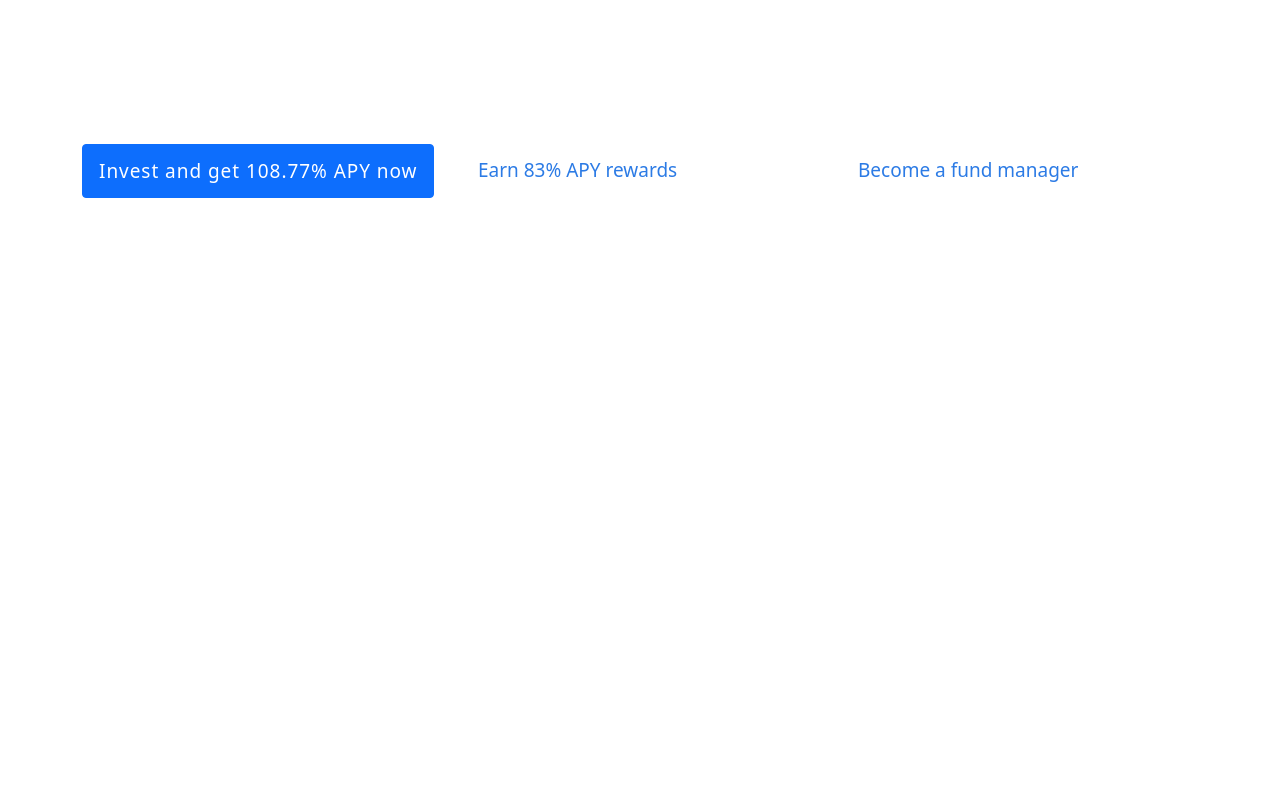
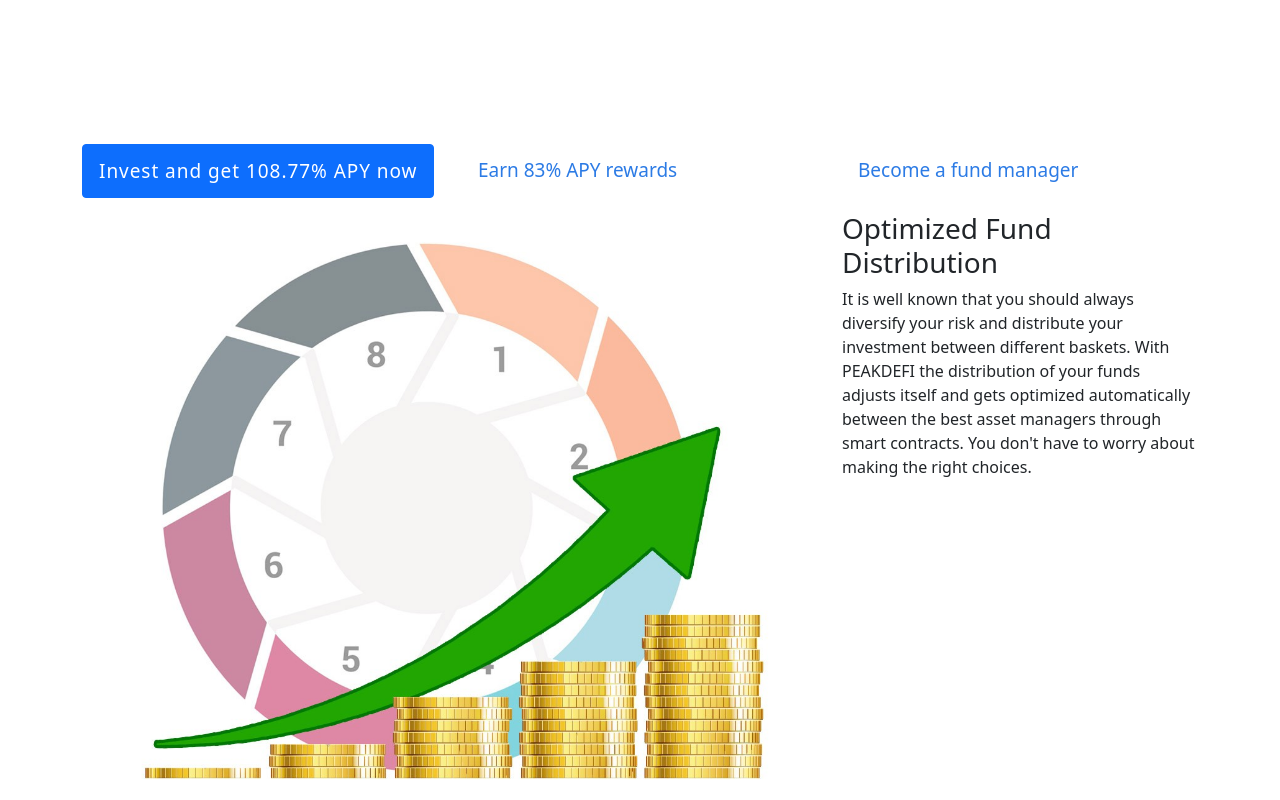
Before and after one commit to NhanTruong0411/smartcontract-client, a React (Create React App) app: page / in a window 1280 px wide. Shown: the part 773-1573 px from the top of the page. Before the commit the page ends 985 px from the top, so only its background shows below. Built offline with nearby package versions, Linux system fonts and the light colour scheme.

Commit message:
StepMoney Comp

```diff
--- a/src/App.js
+++ b/src/App.js
@@ -5,6 +5,7 @@ import './App.css';
 import DearAll from './Components/DearAll';
 import IdeaCore from './Components/IdeaCore';
 import SaleOff from './Components/SaleOff'
+import StepGetMoney from './Components/StepGetMoney'
 
 function App() {
   return (
@@ -12,6 +13,7 @@ function App() {
       <DearAll/>
       <IdeaCore/>
       <SaleOff/>
+      <StepGetMoney/>
 
       {/* <GetStarted />
       <ConnectedProtocols />
--- a/src/Components/SaleOff.js
+++ b/src/Components/SaleOff.js
@@ -6,7 +6,8 @@ import './SaleOff/SaleOff.scss'
 
 function SaleOff() {
     return(
-        <Container>
+       <div className="sale-off">
+            <Container>
             <Row>
                 <Col>
                     <Button variant="primary" className="Sale__button">Invest and get 108.77% APY now</Button>
@@ -19,6 +20,7 @@ function SaleOff() {
                 </Col>
             </Row>
         </Container>
+       </div>
     )
 }
 
--- a/src/Components/SaleOff/SaleOff.scss
+++ b/src/Components/SaleOff/SaleOff.scss
@@ -1,21 +1,23 @@
-$font-size:19px;
+$font-size: 19px;
 $color: #2c7be5;
 
-.Sale__button{
+.sale-off {
+    .Sale__button {
         font-size: $font-size;
         font-weight: 500;
         padding: 12px 16px;
     }
 
-.Sale__item{
+    .Sale__item {
         font-size: $font-size;
         color: $color;
         font-weight: 400;
         padding: 12px 16px;
     }
 
-.Sale__item:hover{
+    .Sale__item:hover {
         content: "";
         cursor: pointer;
         color: #1657af;
     }
+}
--- /dev/null
+++ b/src/Components/StepGetMoney.js
@@ -0,0 +1,29 @@
+import React from 'react';
+import { Container, Col, Row } from 'react-bootstrap';
+import 'bootstrap/dist/css/bootstrap.min.css';
+import './StepGetMoney/StepGetMoney.scss'
+import peakImage from './StepGetMoney/image/Peak-DeFi-Optimization.jpg'
+
+
+
+function StepGetMoney() {
+
+    return (
+        <Container>
+            <Row>
+                <Col lg="8">
+                    <img src={peakImage} className="peak__img" alt="peak" />
+                </Col>
+                <Col lg="4">
+                    <h3 className="step__heading">Optimized Fund Distribution</h3>
+                    <p className="Sale__item">It is well known that you should always diversify your risk and distribute your investment between different baskets.
+                        With PEAKDEFI the distribution of your funds adjusts itself and gets optimized automatically between the best asset managers through smart contracts.
+                        You don't have to worry about making the right choices.
+                    </p>
+                </Col>
+            </Row>
+        </Container>
+    )
+}
+
+export default StepGetMoney;
--- /dev/null
+++ b/src/Components/StepGetMoney/StepGetMoney.scss
@@ -0,0 +1,5 @@
+.peak{
+    .peak__img{
+        width: 300px;
+    }
+}
```
Also changed, not shown: src/Components/StepGetMoney/image/Peak-DeFi-Optimization.jpg (added). Lines whose indentation alone changed are shown as unchanged.
